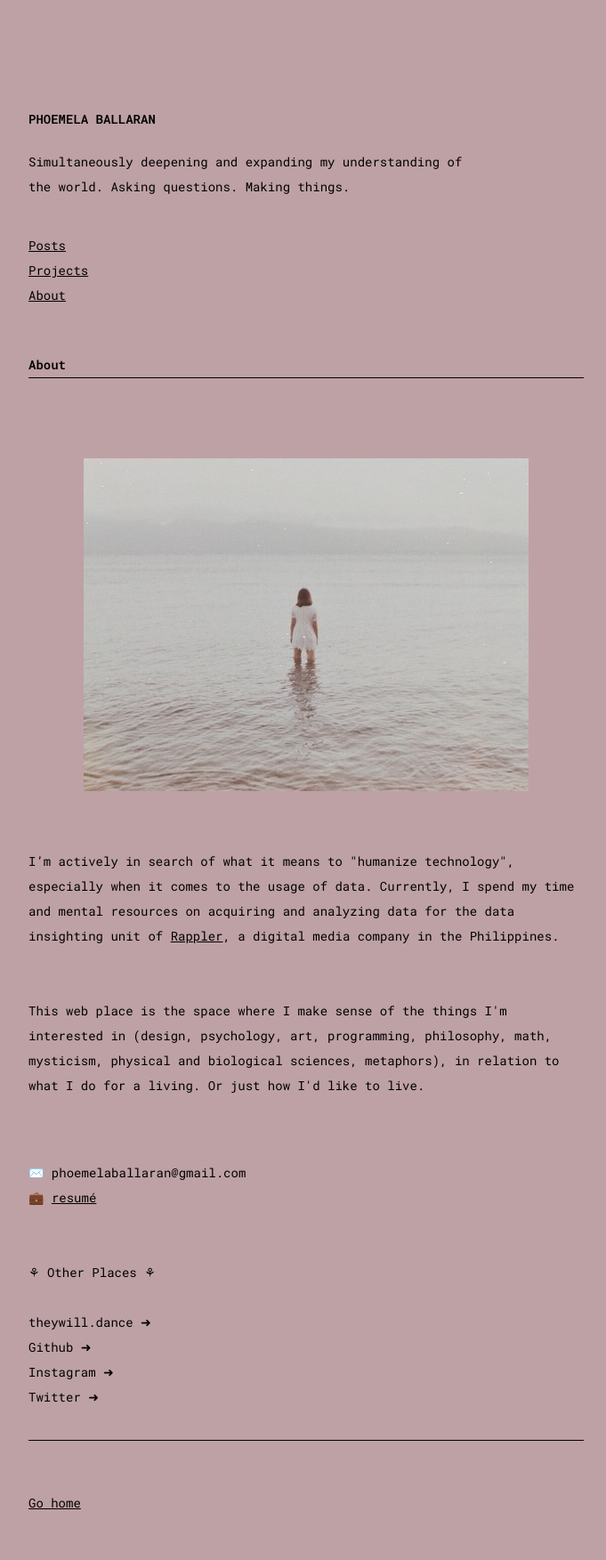
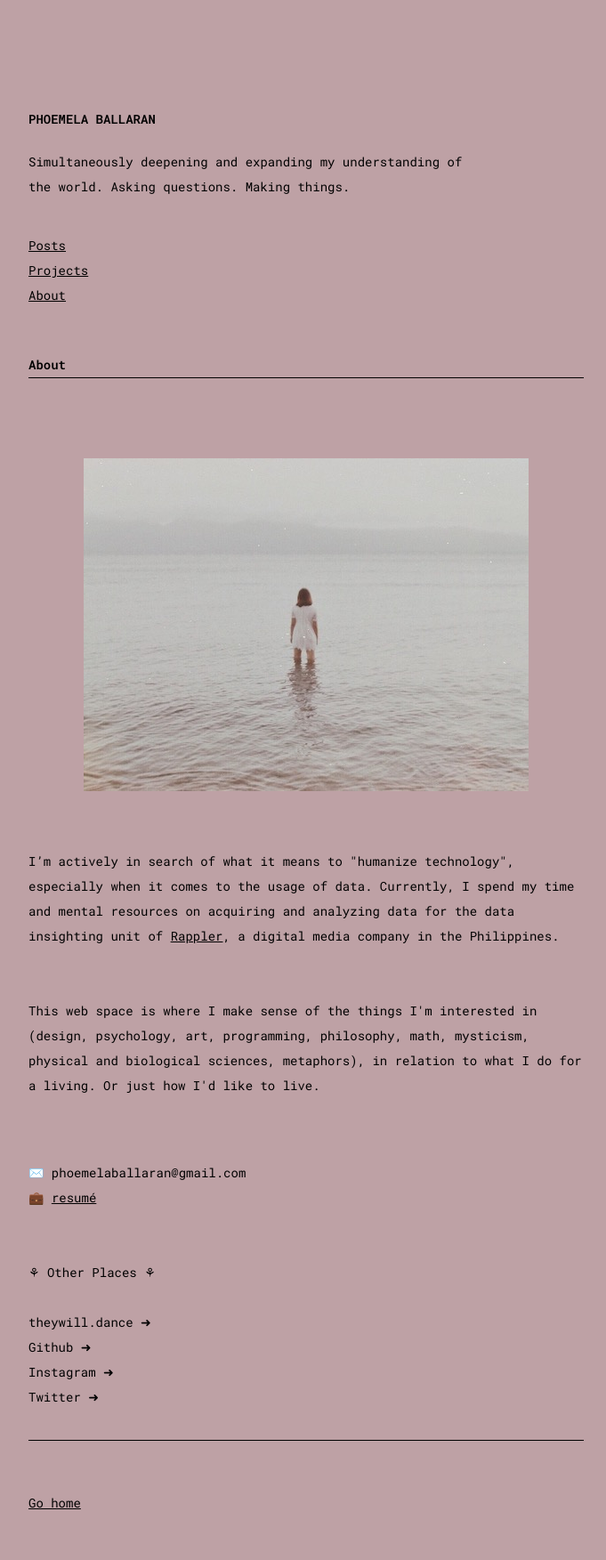
Before and after one commit to comoballar/phoemelaballaran.github.io, a Jekyll site: the page built from about.md, in a window 1280 px wide. Shown: the whole page at 89% size, without its empty margins (88-769 px from the left). Built offline with Jekyll 4.4.1, drawn with Linux system fonts in a browser that asks for light colours.

Commit message:
Update about.md

```diff
--- a/about.md
+++ b/about.md
@@ -9,7 +9,7 @@
 <br>
 <p>I’m actively in search of what it means to "humanize technology", especially when it comes to the usage of data. Currently, I spend my time and mental resources on acquiring and analyzing data for the data insighting unit of <a href="https://www.rappler.com" target="_blank">Rappler</a>, a digital media company in the Philippines.</p>
 <br>
-<p>This web place is the space where I make sense of the things I'm interested in (design, psychology, art, programming, philosophy, math, mysticism, physical and biological sciences, metaphors), in relation to what I do for a living. Or just how I'd like to live.</p>
+<p>This web space is where I make sense of the things I'm interested in (design, psychology, art, programming, philosophy, math, mysticism, physical and biological sciences, metaphors), in relation to what I do for a living. Or just how I'd like to live.</p>
 <br><br>✉️ phoemelaballaran@gmail.com
 <br>💼 <a href="https://phoemelaballaran.github.io/resume/">resumé</a>
 <br><br>
```
